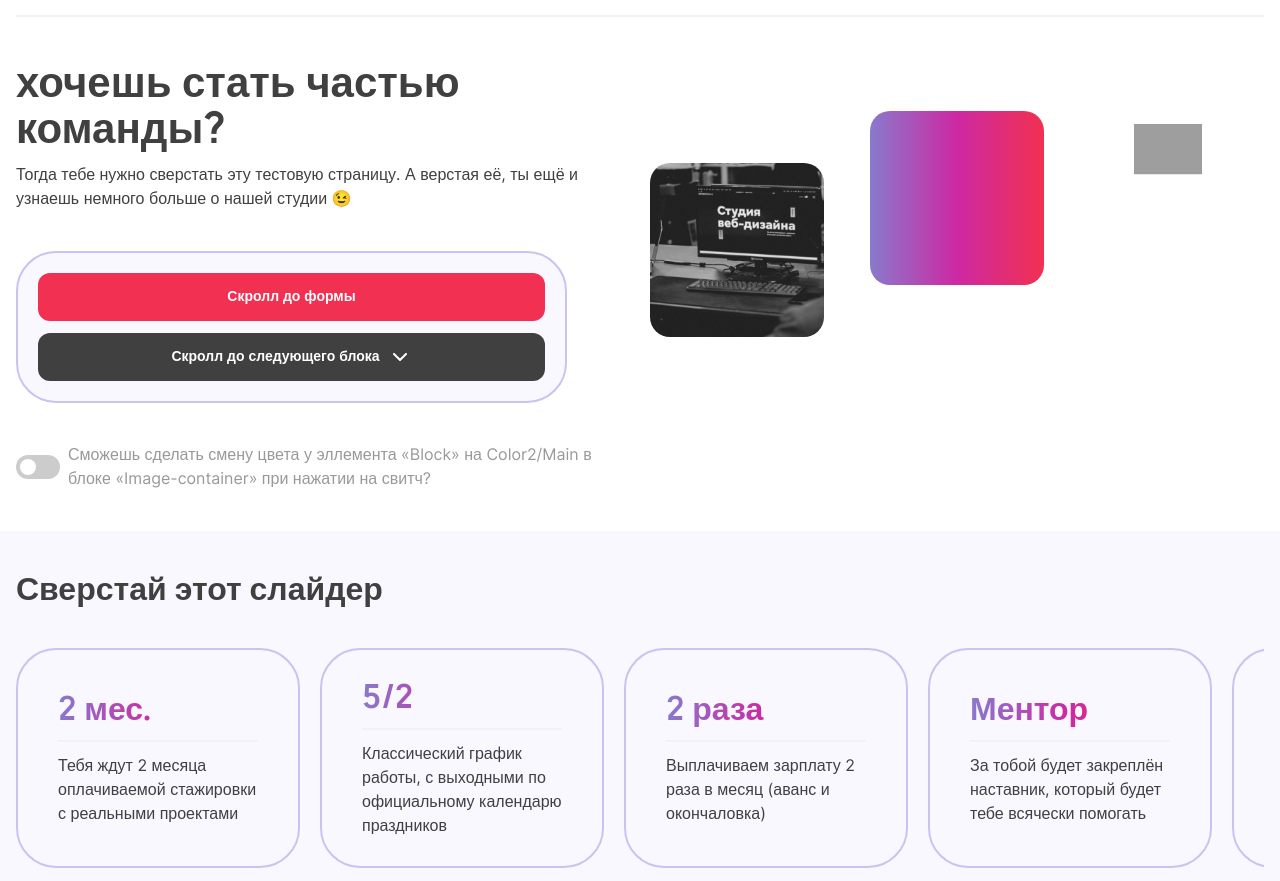
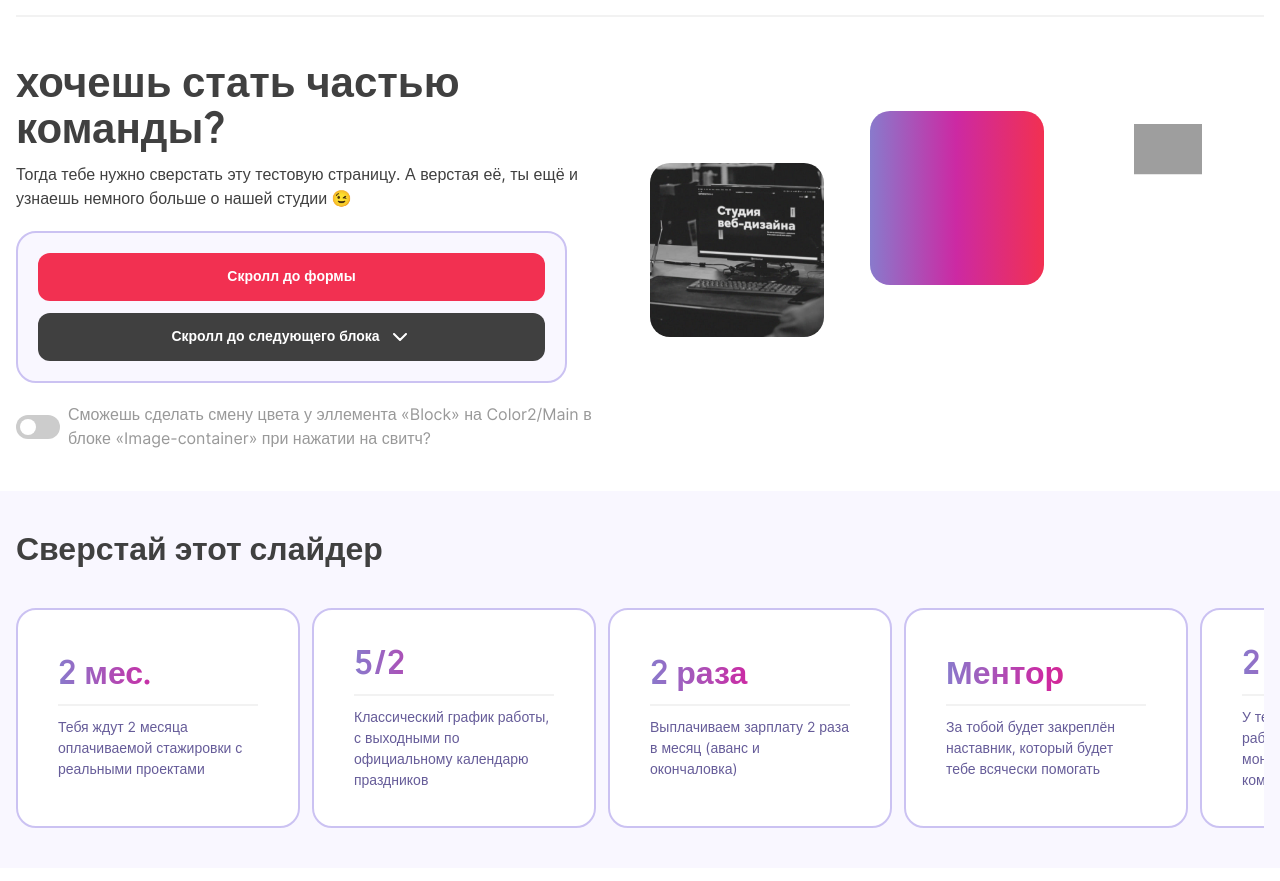
Before and after one commit to AlexeiZaits/grotask, a website built with Vite: page src/index.html in a window 1280 px wide. Shown: the part 71-952 px from the top of the page. Built offline with nearby package versions, Linux system fonts and the light colour scheme; some packages are replaced by stand-ins of ours; no server answers; grey boxes are pictures that could not be loaded.

Commit message:
fix styles

```diff
--- a/src/styles/components/accordion.css
+++ b/src/styles/components/accordion.css
@@ -4,6 +4,7 @@
     padding: 18px;
     border: 2px solid var(--gray-lighter);
     transition: all 0.5s ease;
+    line-height: 20px;
 
     &:hover{
         border-color: var(--gray-light);
--- a/src/styles/components/card.css
+++ b/src/styles/components/card.css
@@ -1,15 +1,17 @@
 .card{
     padding: 0 40px;
     border: 2px solid var(--color2-ligth);
-    border-radius: 40px;
+    border-radius: 20px;
     display: flex;
     text-align: left;
     flex-direction: column;
     justify-content: center;
     gap: 12px;
     height: 220px;
+    background-color: var(--gray-white);
 
     @media (min-width: 1366px) {
+        border-radius: 40px;
         gap: 20px;
         height: 260px;
     }
@@ -33,6 +35,17 @@ hr.card__divider {
     }
 }
 
+.card__descp{
+    line-height: 21px;
+    font-size: 14px;
+    color: var(--color2-dark);
+
+    @media (min-width: 1366px) {
+        font-size: 16px;
+        line-height: 24px;
+    }
+}
+
 .card__title{
     background: var(--gradient-main-linear);
     background-clip: text;
--- a/src/styles/index.css
+++ b/src/styles/index.css
@@ -70,7 +70,7 @@ html {
     margin: 0 auto;
     padding: 40px 16px;
 
-    @media (min-width: 1367px) {
+    @media (min-width: 1366px) {
         padding: 80px 45px;
         max-width: 1420px;
     }
--- a/src/styles/layout/features.css
+++ b/src/styles/layout/features.css
@@ -38,10 +38,14 @@
 .features__slider{
     display: flex;
     flex-direction: row;
-    gap: 20px;
+    gap: 12px;
     margin-top: 40px;
     overflow-x: auto;
     scroll-behavior: smooth;
+
+    @media (min-width: 1366px) {
+        gap: 20px;
+    }
 }
 
 .features__buttons-arrow2{
--- a/src/styles/layout/footer.css
+++ b/src/styles/layout/footer.css
@@ -8,6 +8,11 @@
     flex-wrap: wrap;
     gap: 16px 120px;
     justify-content: space-between;
+
+    @media (min-width: 1366px) {
+        padding-top: 40px !important;
+        padding-bottom: 40px !important;
+    }
 }
 
 .footer__text{
--- a/src/styles/layout/team.css
+++ b/src/styles/layout/team.css
@@ -119,11 +119,15 @@
 .team__cta{
     display: flex;
     flex-direction: column;
-    gap: 40px;
+    gap: 20px;
     width: 100%;
 
     @media (min-width: 768px) {
         width: 49.2%;
+    }
+
+    @media (min-width: 1366px) {
+        gap: 40px;
     }
 }
 
@@ -134,10 +138,11 @@
     padding: 20px;
     background-color: var(--color2-lighter);
     border: 2px solid var(--color2-ligth);
-    border-radius: 40px;
+    border-radius: 20px;
     max-width: 551px;
 
     @media (min-width: 1366px) {
+        border-radius: 40px;
         padding: 40px;
         flex-direction: row;
     }
```
Also changed, not shown: src/styles/layout/answers.css (line endings or trailing spaces).
